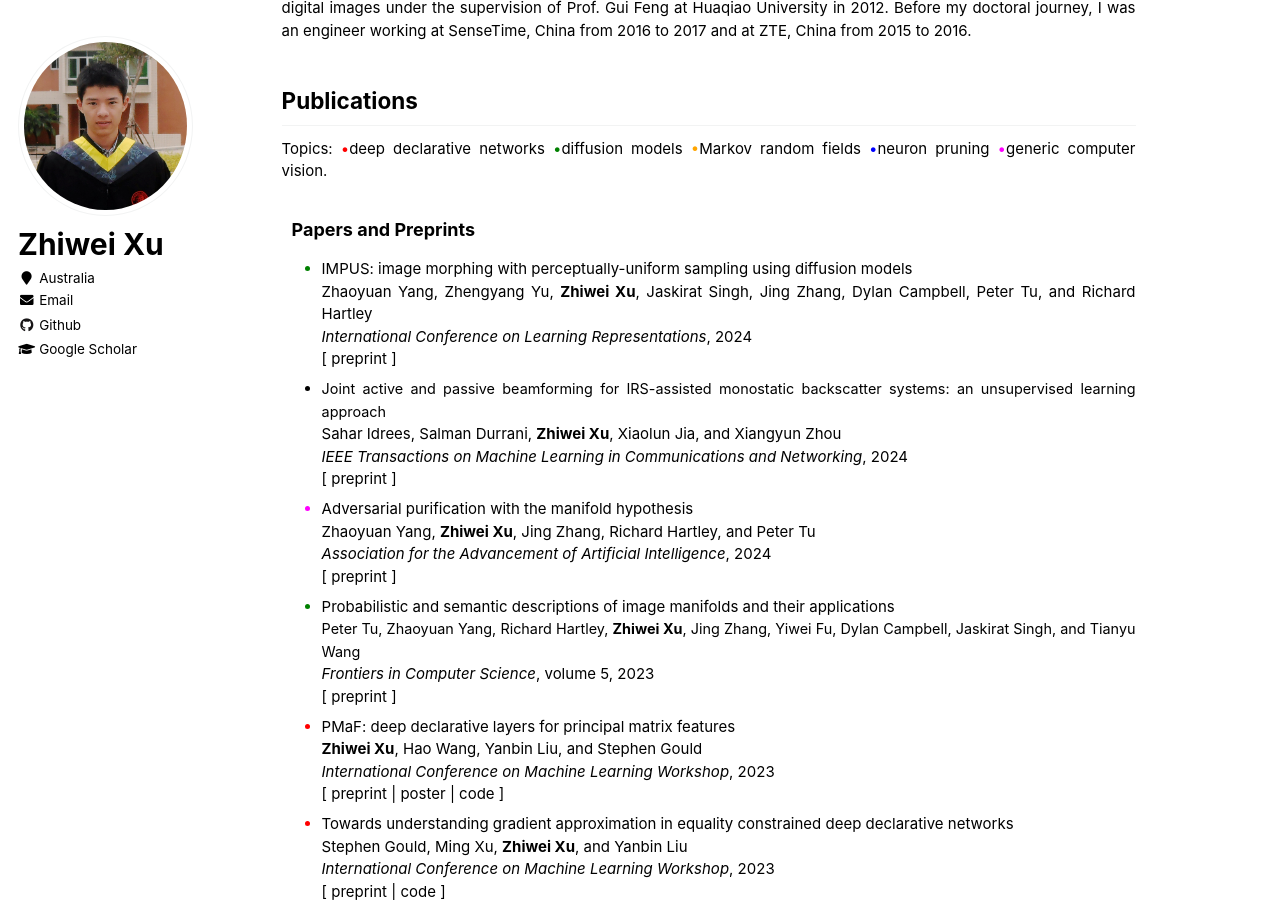
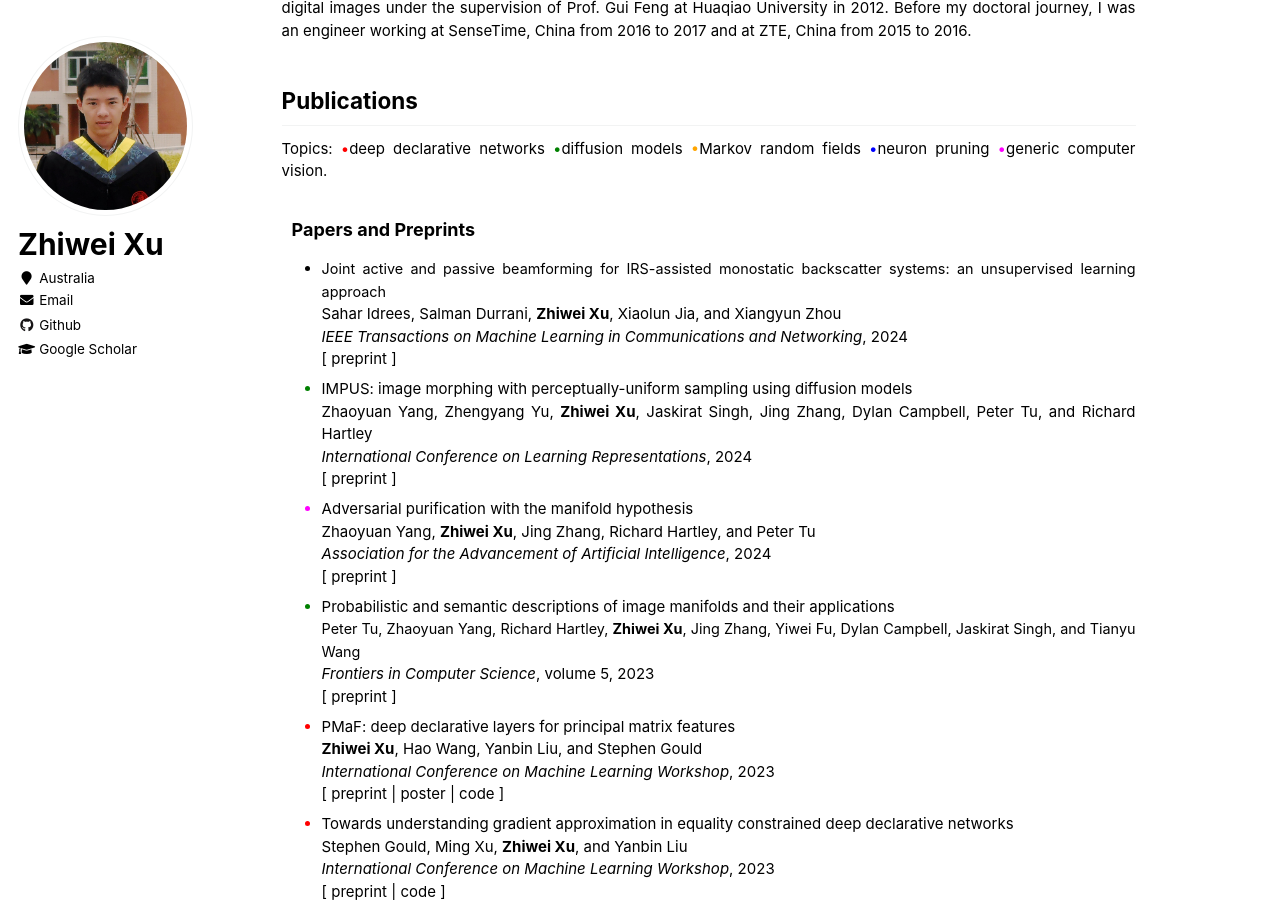
Before and after one commit to zwxu064/zwxu064.github.io, a Jekyll site: the page built from _pages/about.html, in a window 1280 px wide and 900 px high, scrolled down 343 px. Built offline with Jekyll 4.4.1, drawn with Linux system fonts in a browser that asks for light colours.

Commit message:
Update about.html

```diff
--- a/_pages/about.html
+++ b/_pages/about.html
@@ -43,16 +43,16 @@ redirect_from:
   <h3 class="tab">Papers and Preprints</h3>
   <ul>
 
+  <li><div><span style="font-size:0.96em">Joint active and passive beamforming for IRS-assisted monostatic backscatter systems: an unsupervised learning approach</span></div>
+      <div><span style="color:black;font-size:1em">Sahar Idrees, Salman Durrani, <strong>Zhiwei Xu</strong>, Xiaolun Jia, and Xiangyun Zhou</span></div>
+      <div><span style="color:black"><i>IEEE Transactions on Machine Learning in Communications and Networking</i>, 2024</span></div>
+      <div><span style="color:black">[ <a style="color: inherit;" href="https://ieeexplore.ieee.org/abstract/document/10401960" target="_blank">preprint</a> ]</span></div>
+  </li>
+
   <li style="color:green"><div><span style="font-size:1em;color:black">IMPUS: image morphing with perceptually-uniform sampling using diffusion models</span></div>
       <div><span style="color:black;font-size:1em">Zhaoyuan Yang, Zhengyang Yu, <strong>Zhiwei Xu</strong>, Jaskirat Singh, Jing Zhang, Dylan Campbell, Peter Tu, and Richard Hartley</span></div>
       <div><span style="color:black"><i>International Conference on Learning Representations</i>, 2024</span></div>
       <div><span style="color:black">[ <a style="color: inherit;" href="https://arxiv.org/abs/2311.06792" target="_blank">preprint</a> ]</span></div>
-  </li>
-
-  <li><div><span style="font-size:0.96em">Joint active and passive beamforming for IRS-assisted monostatic backscatter systems: an unsupervised learning approach</span></div>
-      <div><span style="color:black;font-size:1em">Sahar Idrees, Salman Durrani, <strong>Zhiwei Xu</strong>, Xiaolun Jia, and Xiangyun Zhou</span></div>
-      <div><span style="color:black"><i>IEEE Transactions on Machine Learning in Communications and Networking</i>, 2024</span></div>
-      <div><span style="color:black">[ <a style="color: inherit;" href="https://ieeexplore.ieee.org/abstract/document/10401960" target="_blank">preprint</a> ]</span></div>
   </li>
 
   <li style="color:fuchsia"><div><span style="color:black">Adversarial purification with the manifold hypothesis</span></div>
```
